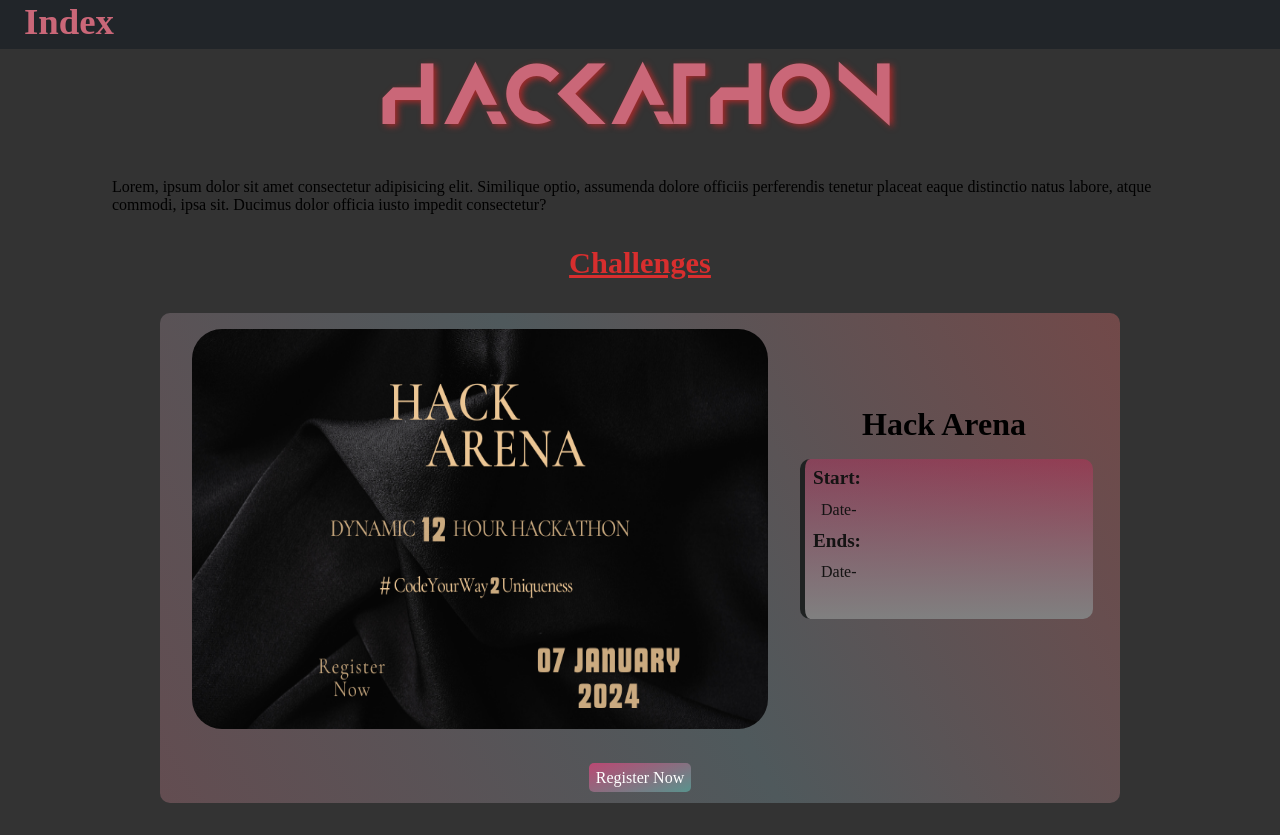
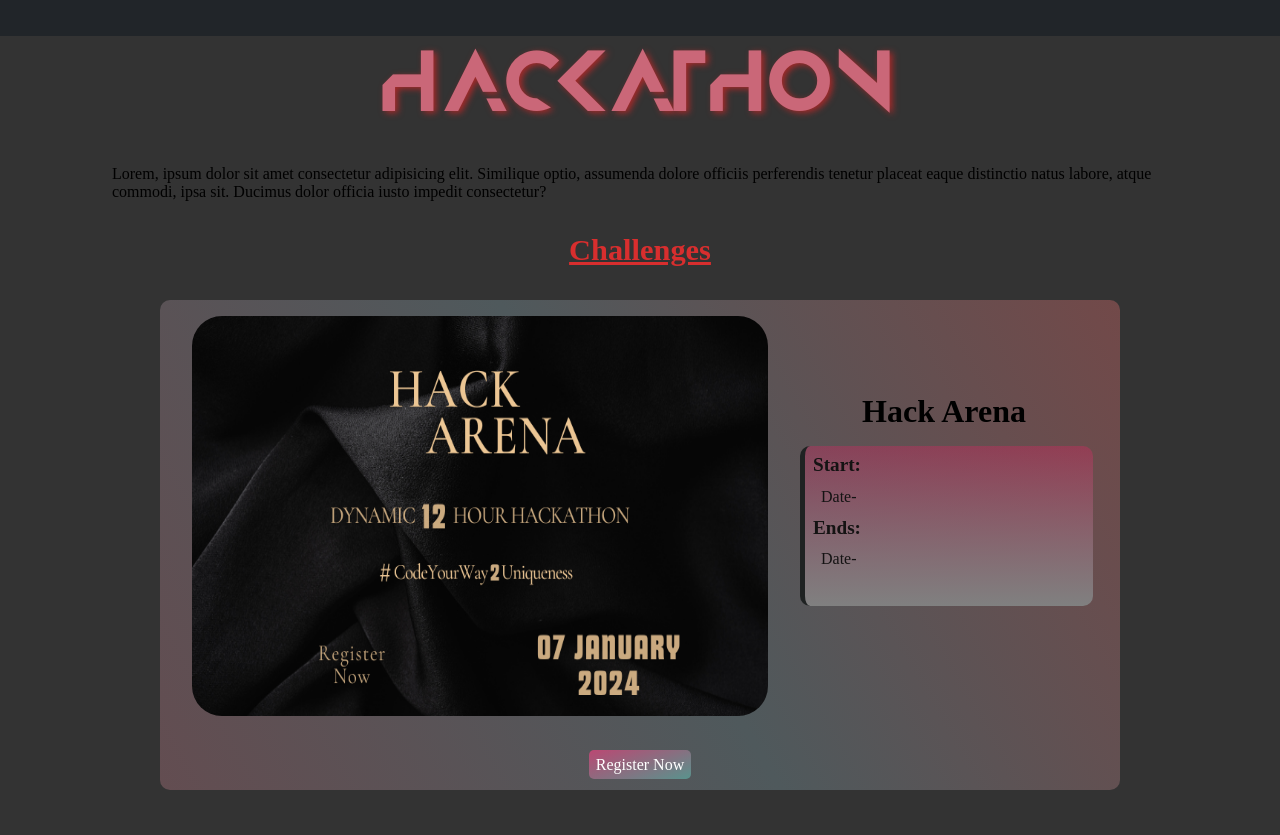
Before and after one commit to Lakshita-Kumawat/Hackathon-website, a plain HTML site: page index.html in a window 1280 px wide. Drawn offline with Linux system fonts and the light colour scheme.

Commit message:
modified website

```diff
--- a/index.html
+++ b/index.html
@@ -11,9 +11,7 @@
 </head>
 
 <body>
-    <div id="logo">
-        <h1>Index</h1>
-    </div>
+    <div id="logo"></div>
 
     <header>
         <div id="head">
--- a/shared.css
+++ b/shared.css
@@ -7,7 +7,9 @@ body {
     background-color: rgb(51, 51, 51);
 }
 
-#logo h1 {
+#logo {
+    position: relative;
+    height: 30px;
     background-color: rgb(33, 37, 41);
     color: rgb(202, 103, 120);
     padding: 0 1.5rem 0.4rem 1.5rem;
```
Also changed, not shown: Page2.html (+5 -5 lines).
